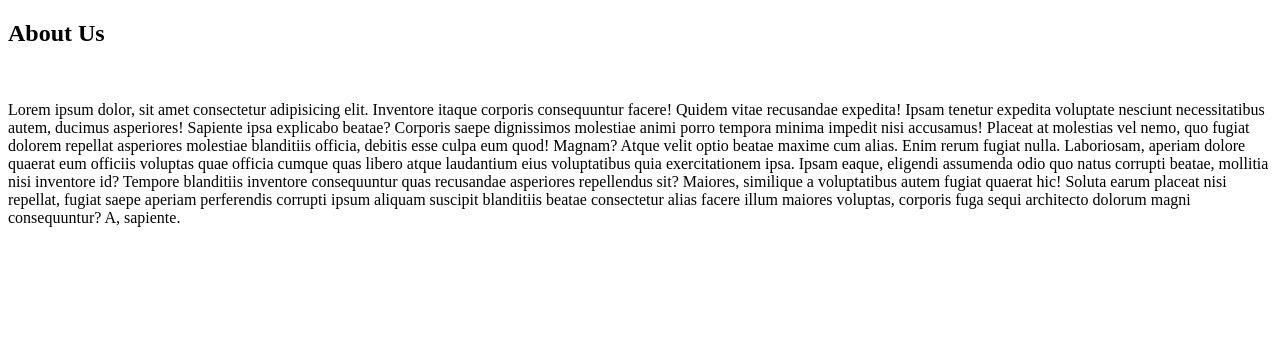
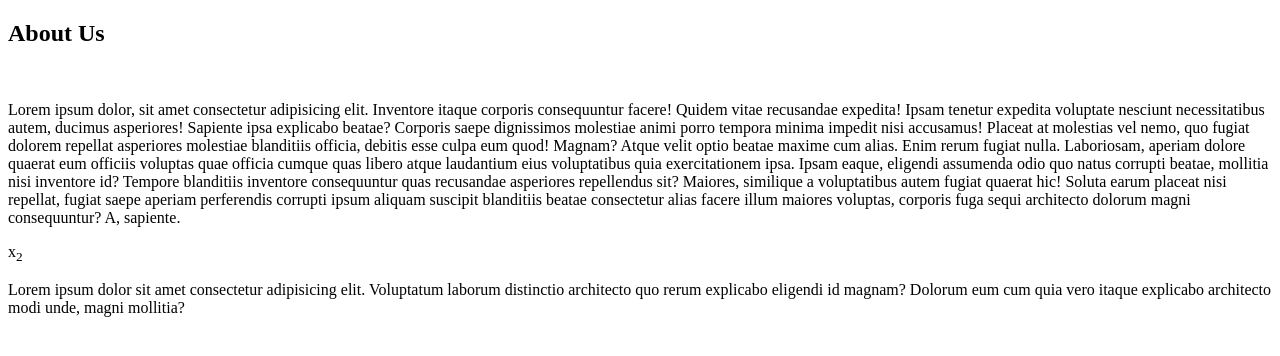
Before and after one commit to Itsmemuna/Learning-web-dev, a plain HTML site: page about.html in a window 1280 px wide. Drawn offline with Linux system fonts and the light colour scheme.

Commit message:
included page assets

```diff
--- a/about.html
+++ b/about.html
@@ -14,5 +14,7 @@
     Atque velit optio beatae maxime cum alias. Enim rerum fugiat nulla. Laboriosam, aperiam dolore quaerat eum officiis voluptas quae officia cumque quas libero atque laudantium eius voluptatibus quia exercitationem ipsa.
     Ipsam eaque, eligendi assumenda odio quo natus corrupti beatae, mollitia nisi inventore id? Tempore blanditiis inventore consequuntur quas recusandae asperiores repellendus sit? Maiores, similique a voluptatibus autem fugiat quaerat hic!
     Soluta earum placeat nisi repellat, fugiat saepe aperiam perferendis corrupti ipsum aliquam suscipit blanditiis beatae consectetur alias facere illum maiores voluptas, corporis fuga sequi architecto dolorum magni consequuntur? A, sapiente.</p>
+    <p>x<sub>2</sub></p>
+    <p>Lorem ipsum dolor sit amet consectetur adipisicing elit. Voluptatum laborum distinctio architecto quo rerum explicabo eligendi id magnam? Dolorum eum cum quia vero itaque explicabo architecto modi unde, magni mollitia?</p>
 </body>
 </html>
```
Also changed, not shown: 1 other file.
